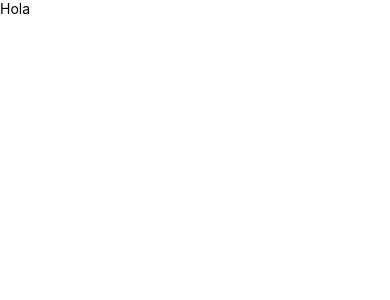
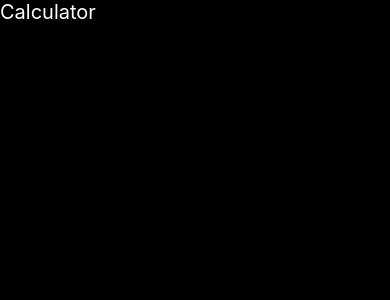
Before and after one commit to octaviodesalvatore/Calculator-ReactNative, a React Native app: screen / in a window 390 px wide. Shown: the top 300 px of the page. Built offline with nearby package versions, Linux system fonts and the light colour scheme.

Commit message:
background & safe area

```diff
--- a/App.tsx
+++ b/App.tsx
@@ -1,11 +1,13 @@
 import React from 'react';
-import {Text, View} from 'react-native';
+import {SafeAreaView} from 'react-native';
+import {CalculatorScreen} from './src/screens/CalculatorScreen';
+import {styles} from './src/theme/appTheme';
 
 const App = () => {
   return (
-    <View>
-      <Text>Hola</Text>
-    </View>
+    <SafeAreaView style={styles.fondo}>
+      <CalculatorScreen />
+    </SafeAreaView>
   );
 };
 
--- /dev/null
+++ b/src/screens/CalculatorScreen.tsx
@@ -0,0 +1,11 @@
+import React from 'react';
+import {Text, View} from 'react-native';
+import {styles} from '../theme/appTheme';
+
+export const CalculatorScreen = () => {
+  return (
+    <View>
+      <Text style={styles.texto}>Calculator</Text>
+    </View>
+  );
+};
--- /dev/null
+++ b/src/theme/appTheme.tsx
@@ -0,0 +1,12 @@
+import {StyleSheet} from 'react-native';
+
+export const styles = StyleSheet.create({
+  fondo: {
+    flex: 1,
+    backgroundColor: 'black',
+  },
+  texto: {
+    color: 'white',
+    fontSize: 20,
+  },
+});
```
